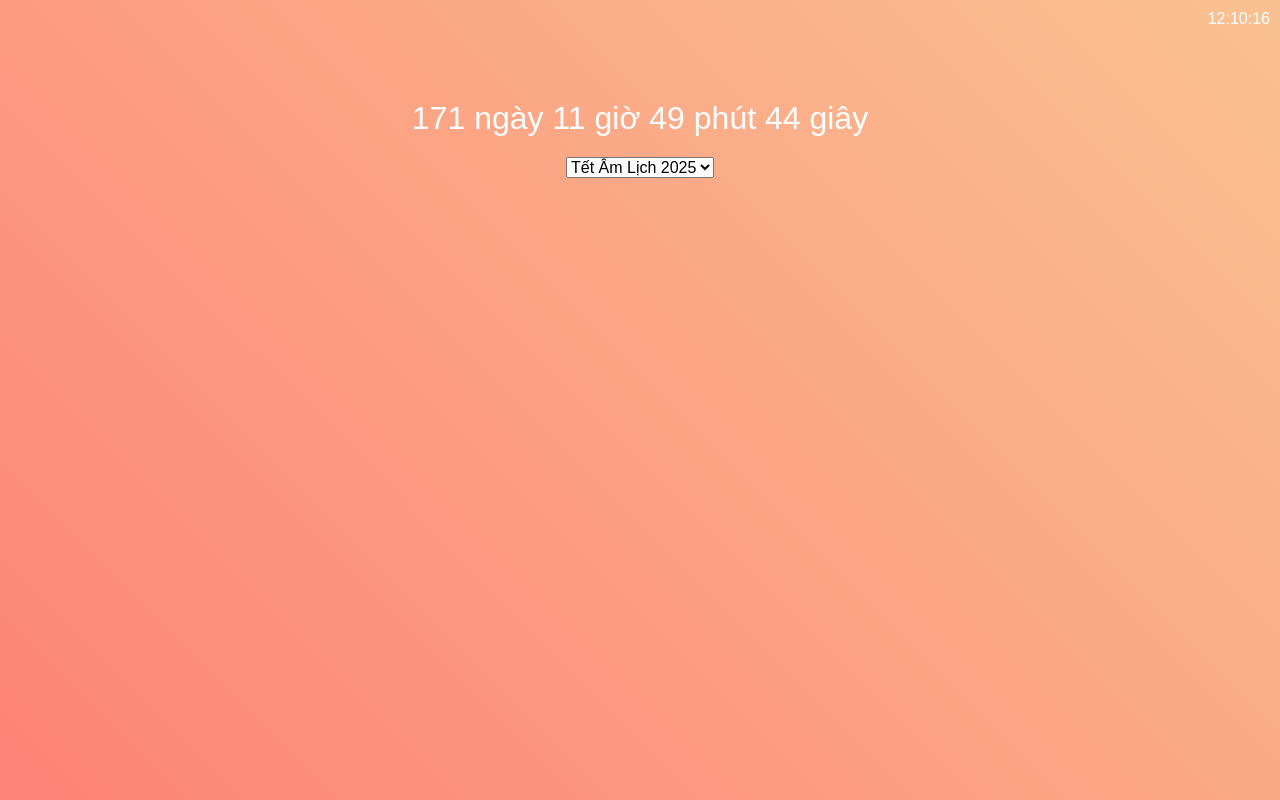
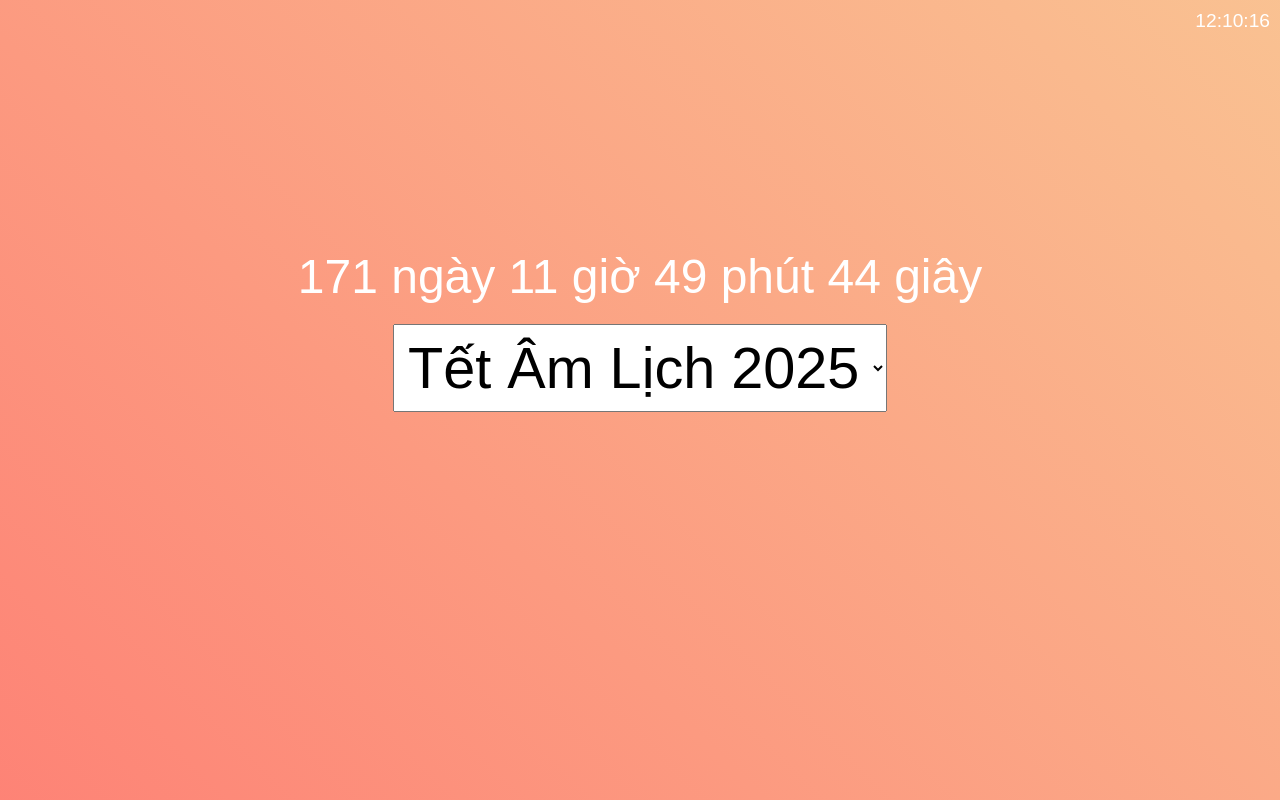
Before and after one commit to Sang0000022255/test, a plain HTML site: page index.html in a window 1280 px wide. Drawn offline with Linux system fonts and the light colour scheme.

Commit message:
Update index.html

```diff
--- a/index.html
+++ b/index.html
@@ -29,8 +29,12 @@
             100% { background-position: 0% 0%; }
         }
         #clock {
-            margin-top: 100px;
-            font-size: 2em;
+            display: flex;
+            justify-content: center;
+            align-items: center;
+            flex-direction: column;
+            height: 80vh; /* Chiếm 80% chiều cao của viewport */
+            font-size: 3em; /* Kích thước chữ lớn hơn */
         }
         #time {
             margin-top: 20px;
@@ -39,13 +43,14 @@
             margin-top: 20px;
         }
         select {
-            font-size: 1em;
+            font-size: 1.2em; /* Tăng kích thước chữ cho danh sách lựa chọn */
+            padding: 10px;
         }
         #current-time {
             position: absolute;
             top: 10px;
             right: 10px;
-            font-size: 1em;
+            font-size: 1.2em;
         }
     </style>
 </head>
@@ -54,7 +59,6 @@
     <div id="current-time"></div>
     <div id="clock">
         <div id="time">Chọn năm để xem đếm ngược</div>
-    </div>
         <div id="year-selector">
             <select id="year" onchange="updateCountdown()">
                 <option value="2025">Tết Âm Lịch 2025</option>
@@ -64,6 +68,7 @@
                 <option value="2029">Tết Âm Lịch 2029</option>
                 <option value="2030">Tết Âm Lịch 2030</option>
             </select>
+        </div>
     </div>
     <script>
         function updateCountdown() {
```
Lines whose indentation alone changed are shown as unchanged.
